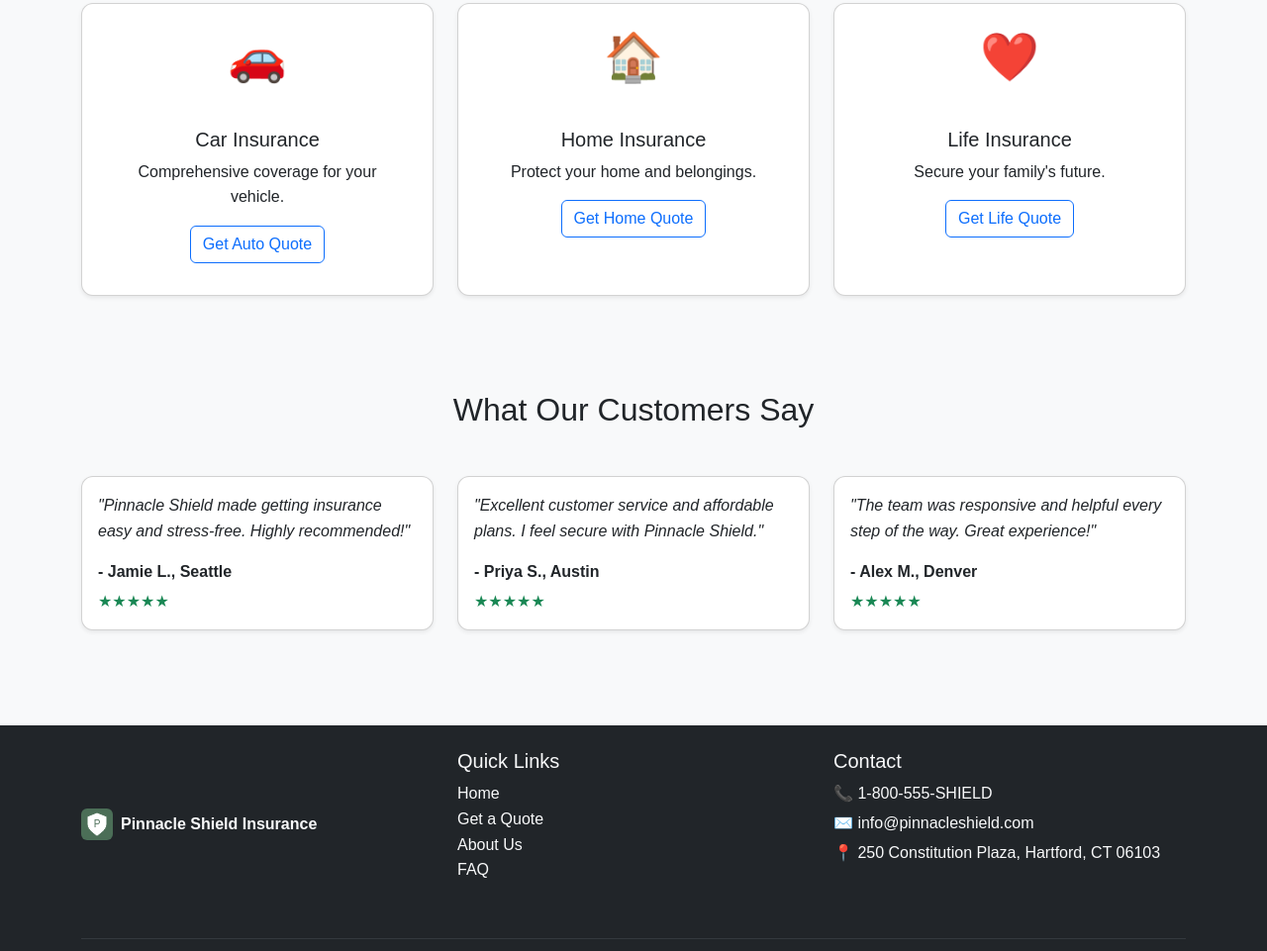
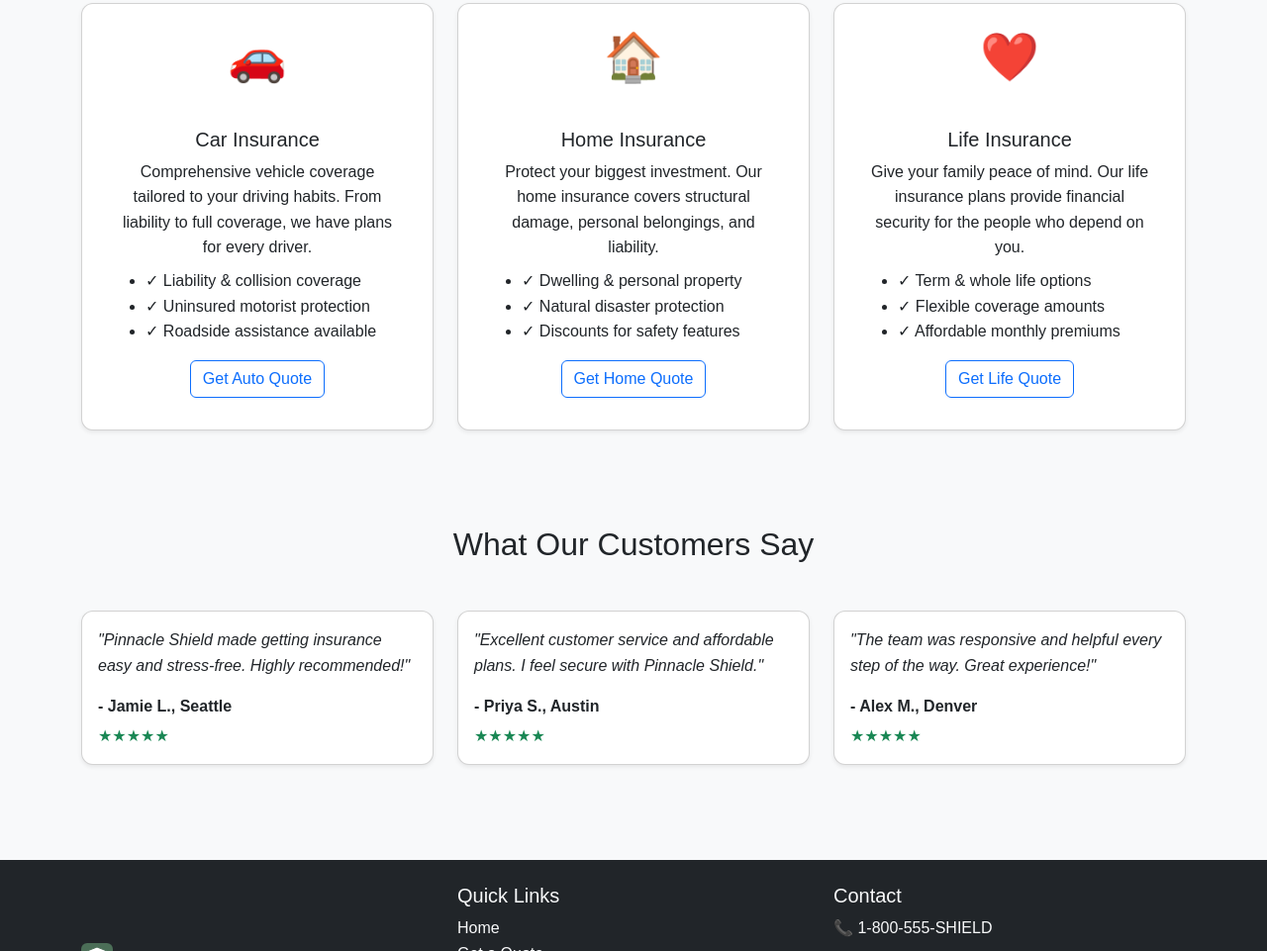
Before and after one commit to iltStudent01/Pinnacle-Shield-Insurance, a plain HTML site: page index.html in a window 1280 px wide. Shown: the part 994-1955 px from the top of the page at 99% size. Drawn offline with nearby package versions, Linux system fonts and the light colour scheme.

Commit message:
Add detailed feature lists to product cards

```diff
--- a/index.html
+++ b/index.html
@@ -123,7 +123,12 @@
               <span class="product-emoji">🚗</span>
               <div class="card-body">
                 <h5 class="card-title">Car Insurance</h5>
-                <p class="card-text">Comprehensive coverage for your vehicle.</p>
+                <p class="card-text mb-2">Comprehensive vehicle coverage tailored to your driving habits. From liability to full coverage, we have plans for every driver.</p>
+                <ul class="product-features text-start mb-3">
+                  <li>✓ Liability & collision coverage</li>
+                  <li>✓ Uninsured motorist protection</li>
+                  <li>✓ Roadside assistance available</li>
+                </ul>
                 <a href="quote.html" class="btn btn-outline-primary">Get Auto Quote</a>
               </div>
             </div>
@@ -133,7 +138,12 @@
               <span class="product-emoji">🏠</span>
               <div class="card-body">
                 <h5 class="card-title">Home Insurance</h5>
-                <p class="card-text">Protect your home and belongings.</p>
+                <p class="card-text mb-2">Protect your biggest investment. Our home insurance covers structural damage, personal belongings, and liability.</p>
+                <ul class="product-features text-start mb-3">
+                  <li>✓ Dwelling & personal property</li>
+                  <li>✓ Natural disaster protection</li>
+                  <li>✓ Discounts for safety features</li>
+                </ul>
                 <a href="quote.html" class="btn btn-outline-primary">Get Home Quote</a>
               </div>
             </div>
@@ -143,7 +153,12 @@
               <span class="product-emoji">❤️</span>
               <div class="card-body">
                 <h5 class="card-title">Life Insurance</h5>
-                <p class="card-text">Secure your family's future.</p>
+                <p class="card-text mb-2">Give your family peace of mind. Our life insurance plans provide financial security for the people who depend on you.</p>
+                <ul class="product-features text-start mb-3">
+                  <li>✓ Term & whole life options</li>
+                  <li>✓ Flexible coverage amounts</li>
+                  <li>✓ Affordable monthly premiums</li>
+                </ul>
                 <a href="quote.html" class="btn btn-outline-primary">Get Life Quote</a>
               </div>
             </div>
```
